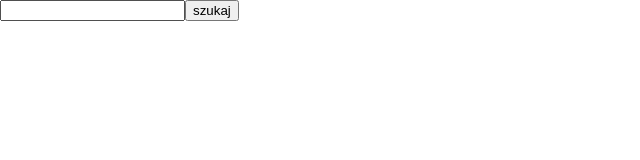
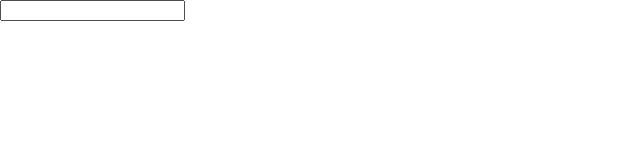
Before and after one commit to Grzk8/Weather-App, a React (Create React App) app: page / in a window 1280 px wide. Shown: the top 160 px of the page, without its empty margins (0-640 px from the left). Built offline with nearby package versions, Linux system fonts and the light colour scheme.

Commit message:
no_search_button

```diff
--- a/src/components/App.js
+++ b/src/components/App.js
@@ -8,6 +8,7 @@ class App extends Component {
   state  = {
     location: '',
     name: '',
+    country: '',
     date: '',
     temp: '',
     wind: '',
@@ -21,8 +22,8 @@ class App extends Component {
     })
   }
 
-  handleLocationSubmit = e => {
-      e.preventDefault();
+componentDidUpdate(prevProps, prevState){
+  if (prevState.location !== this.state.location){
 
     const API = `http://api.openweathermap.org/data/2.5/weather?q=${this.state.location}&appid=2c401902a18d83e97a3b4870577a0579&units=metric`;
 
@@ -43,13 +44,16 @@ class App extends Component {
         date: time,
         temp: data.main.temp.toFixed(0),
         wind: data.wind.speed,
-          main: data.weather[0].main
+        main: data.weather[0].main,
+        country: data.sys.country
       }))
     .catch (err => console.log(err));
     this.setState({
       error: true,
       location: this.state.location
     })
+
+  }
 }
 
   render() {
@@ -58,7 +62,6 @@ class App extends Component {
           <Form
           location={this.state.location}
           change={this.handleInputHange}
-          submit={this.handleLocationSubmit}
           />
           <WeatherInfo weather={this.state}/>
       </div>
--- a/src/components/Form.js
+++ b/src/components/Form.js
@@ -2,13 +2,12 @@ import React from 'react';
 
 const Form = props => {
     return(
-        <form onSubmit={props.submit}>
+        <form>
             <input
             type='text'
             value={props.location}
             onChange={props.change}
             />
-            <button>szukaj</button>
         </form>
     )
 }
--- a/src/components/WeatherInfo.js
+++ b/src/components/WeatherInfo.js
@@ -2,14 +2,14 @@ import React, { Fragment } from 'react';
 
 const WeatherInfo = (props) => {
 
-    const {location, date, name, temp, wind, error, main} = props.weather;
+    const {location, date, name, temp, wind, error, main, country} = props.weather;
 
     let cont = null;
 
     if(!error && temp) {
         cont = (
             <Fragment>
-                <h1>{name}</h1>
+                <h1>{name}  {country}</h1>
                 <div>{date}</div>
                 <div>temp : {temp}<sup>o</sup>C</div>
                 <div>wind speed: {wind}km/h</div>
```
Lines whose indentation alone changed are shown as unchanged.
